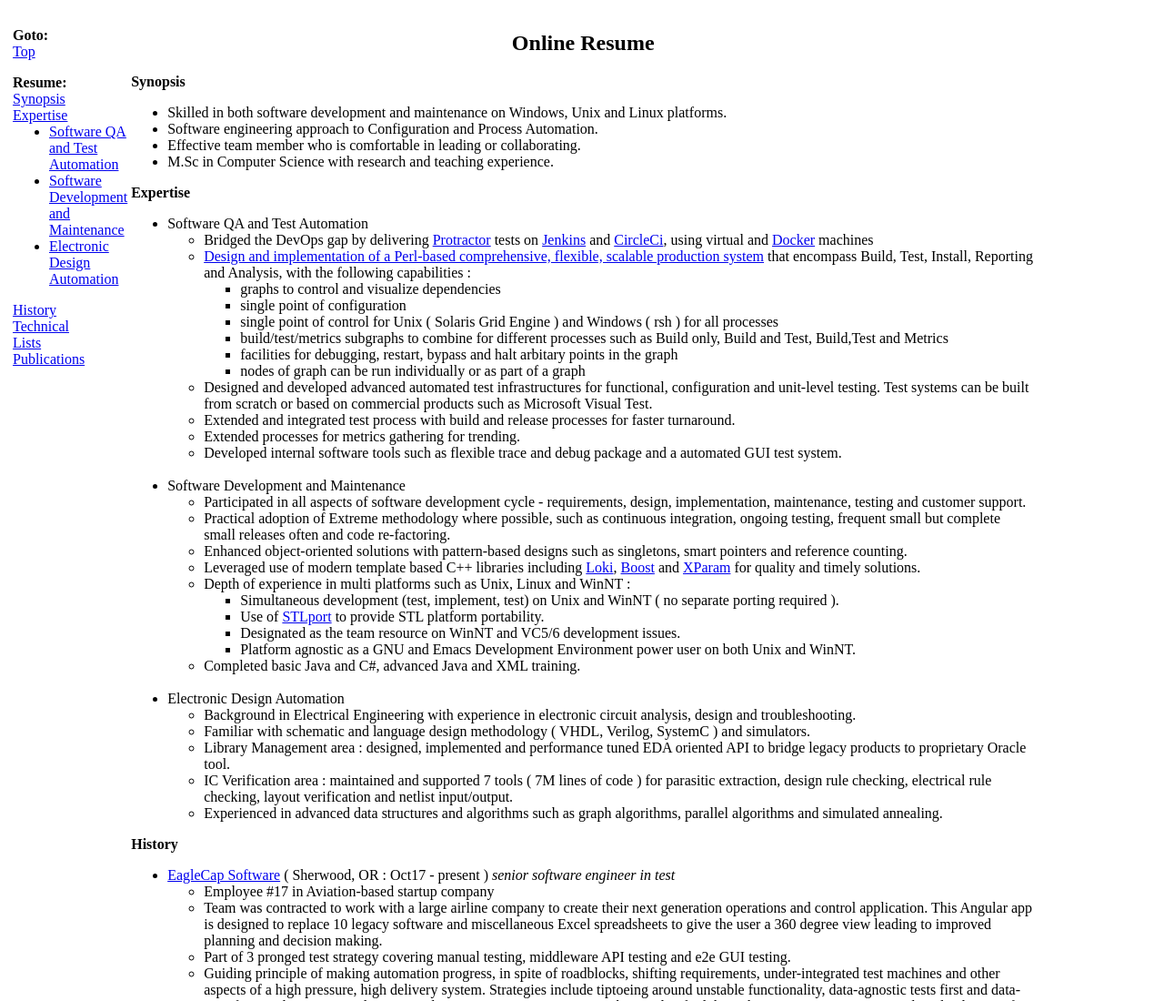
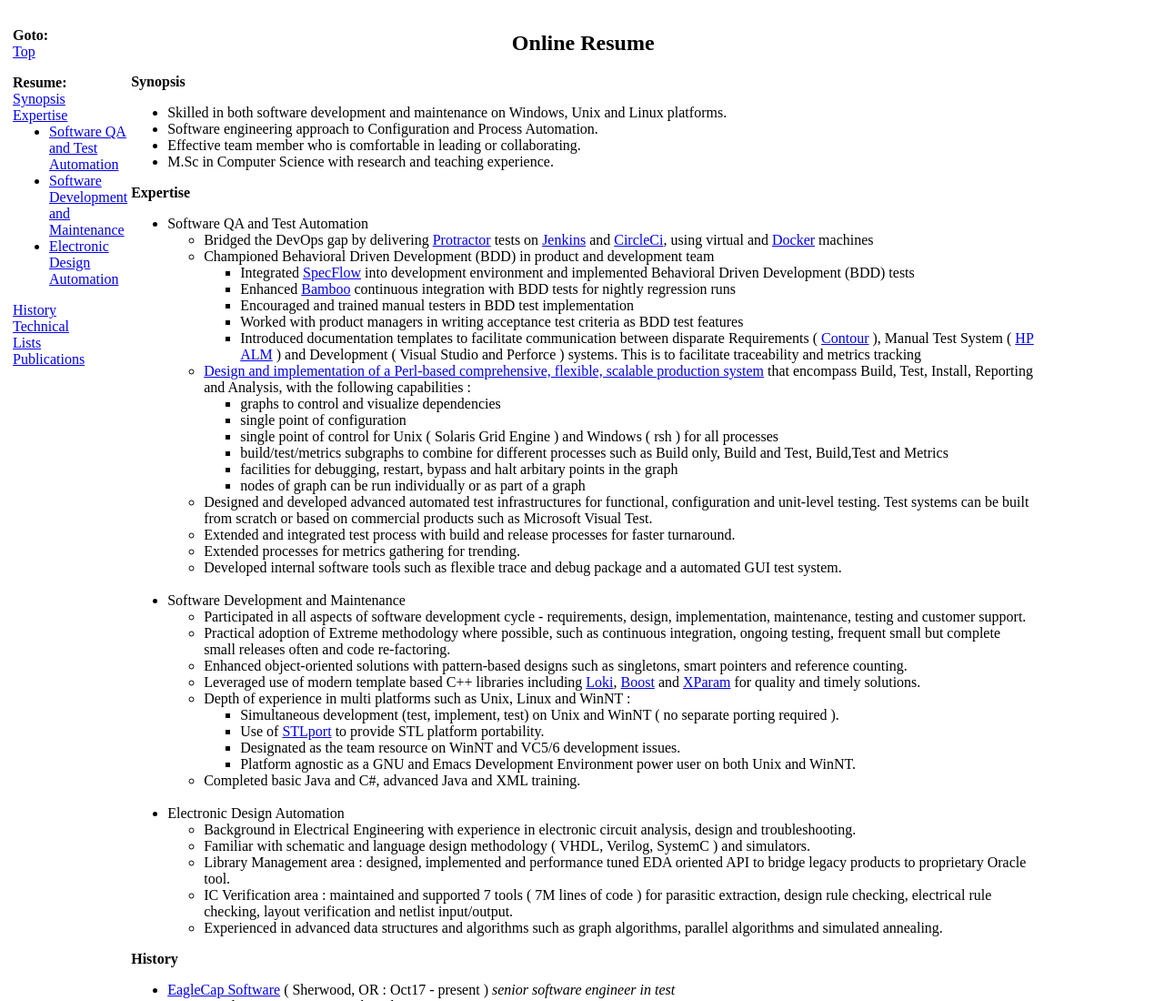
Before and after one commit to khtan/khtan.github.io, a plain HTML site: page resumeXml/index.htm in a window 1280 px wide. Shown: the top 1100 px of the page at 91% size. Drawn offline with nearby package versions, Linux system fonts and the light colour scheme; files that its build step writes are made by us from their sources.

Commit message:
Added BDD section that was missing

```diff
--- a/resumeXml/index.htm
+++ b/resumeXml/index.htm
@@ -55,6 +55,15 @@
    <li id="pa">Software QA and Test Automation</li>
       <ul>
           <li>Bridged the DevOps gap by delivering <a href="https://www.protractortest.org">Protractor</a> tests on <a href="https://www.jenkins.io">Jenkins</a> and <a href="https://circleci.com">CircleCi</a>, using virtual and <a href="https://www.docker.com">Docker</a> machines</li>
+          <li>Championed Behavioral Driven Development (BDD) in product and development team</li>
+             <ul>
+                 <li>Integrated <a href="https://specflow.org">SpecFlow</a> into development environment and implemented Behavioral Driven Development (BDD) tests</li>
+                 <li>Enhanced <a href="https://www.atlassian.com/software/bamboo">Bamboo</a> continuous integration with BDD tests for nightly regression runs</li>
+                 <li>Encouraged and trained manual testers in BDD test implementation</li>
+                 <li>Worked with product managers in writing acceptance test criteria as BDD test features</li>
+                 <li>Introduced documentation templates to facilitate communication between disparate Requirements ( <a href="https://www.jamasoftware.com/blog/looking-for-jama-contour/">Contour</a> ), Manual Test System ( <a href="https://www.microfocus.com/en-us/products/alm-quality-center/overview">HP ALM</a> ) and Development ( Visual Studio and Perforce ) systems. This is to facilitate
+              traceability and metrics tracking</li>
+             </ul>
           <li><a id="pg" href="../processGraph/index.htm">Design and implementation of a Perl-based comprehensive, flexible, scalable production system</a> that encompass Build, Test, Install, Reporting and Analysis, with the following capabilities :</li>
             <ul>
                <li>graphs to control and visualize dependencies </li>
```
